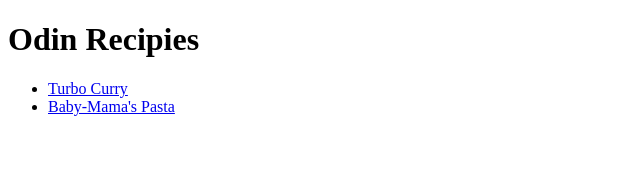
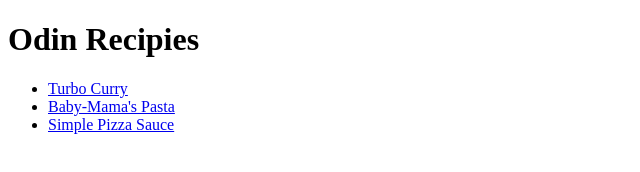
Before and after one commit to Bokhylle/odin-recipes, a plain HTML site: page index.html in a window 1280 px wide. Shown: the whole page, without its empty margins (0-640 px from the left). Drawn offline with Linux system fonts and the light colour scheme.

Commit message:
added pizza sauce page

```diff
--- a/index.html
+++ b/index.html
@@ -11,6 +11,7 @@
         <ul>
             <li><a href="recipes/turbocurry.html">Turbo Curry</a></li>
             <li><a href="recipes/babymamas-pasta.html">Baby-Mama's Pasta</a></li>
+            <li><a href="recipes/simple-pizza-sauce.html">Simple Pizza Sauce</a></li>
         </ul>
 </body>
 </html>
```
Also changed, not shown: images/2-Minute-Homemade-Pizza-Sauce-5.jpg (added).
